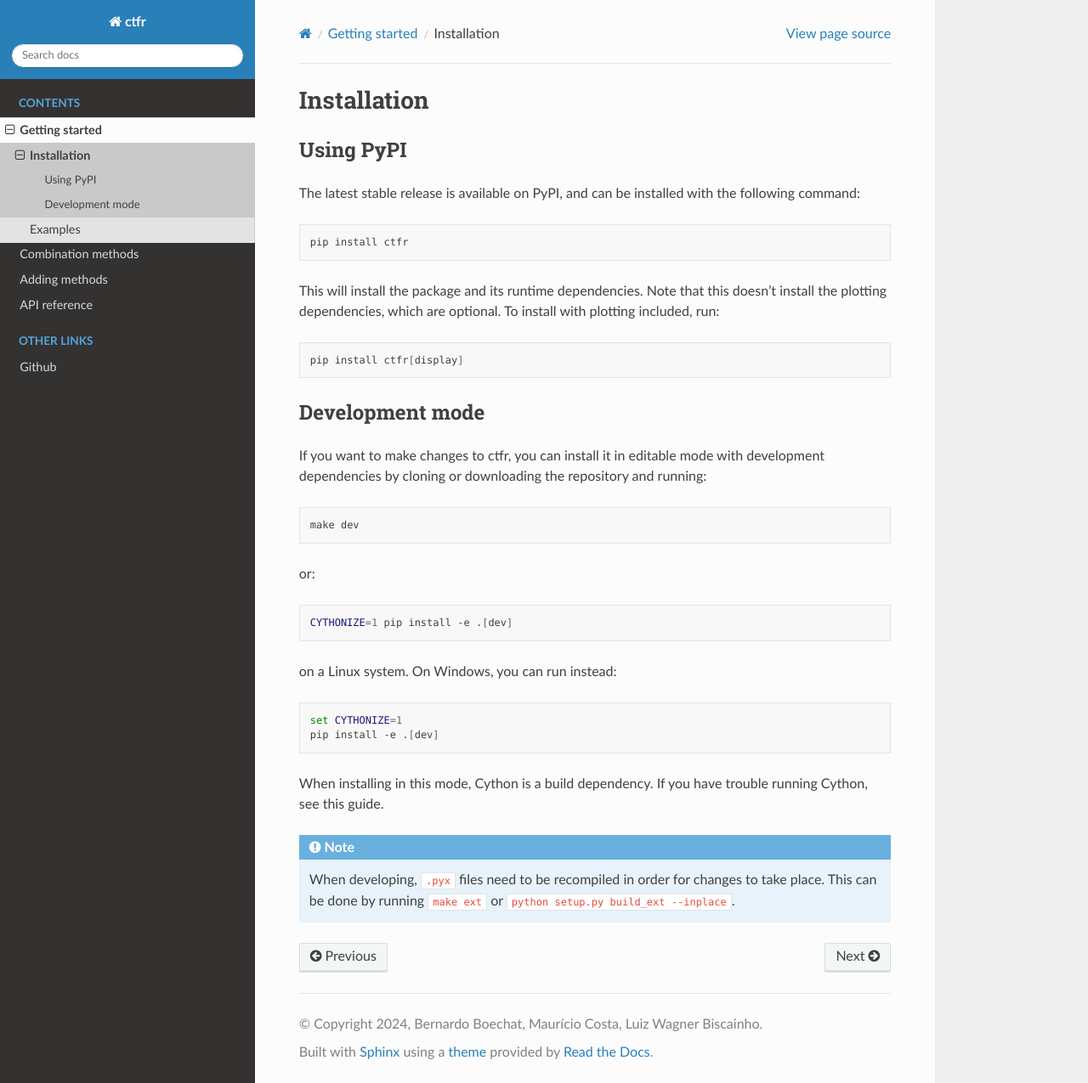
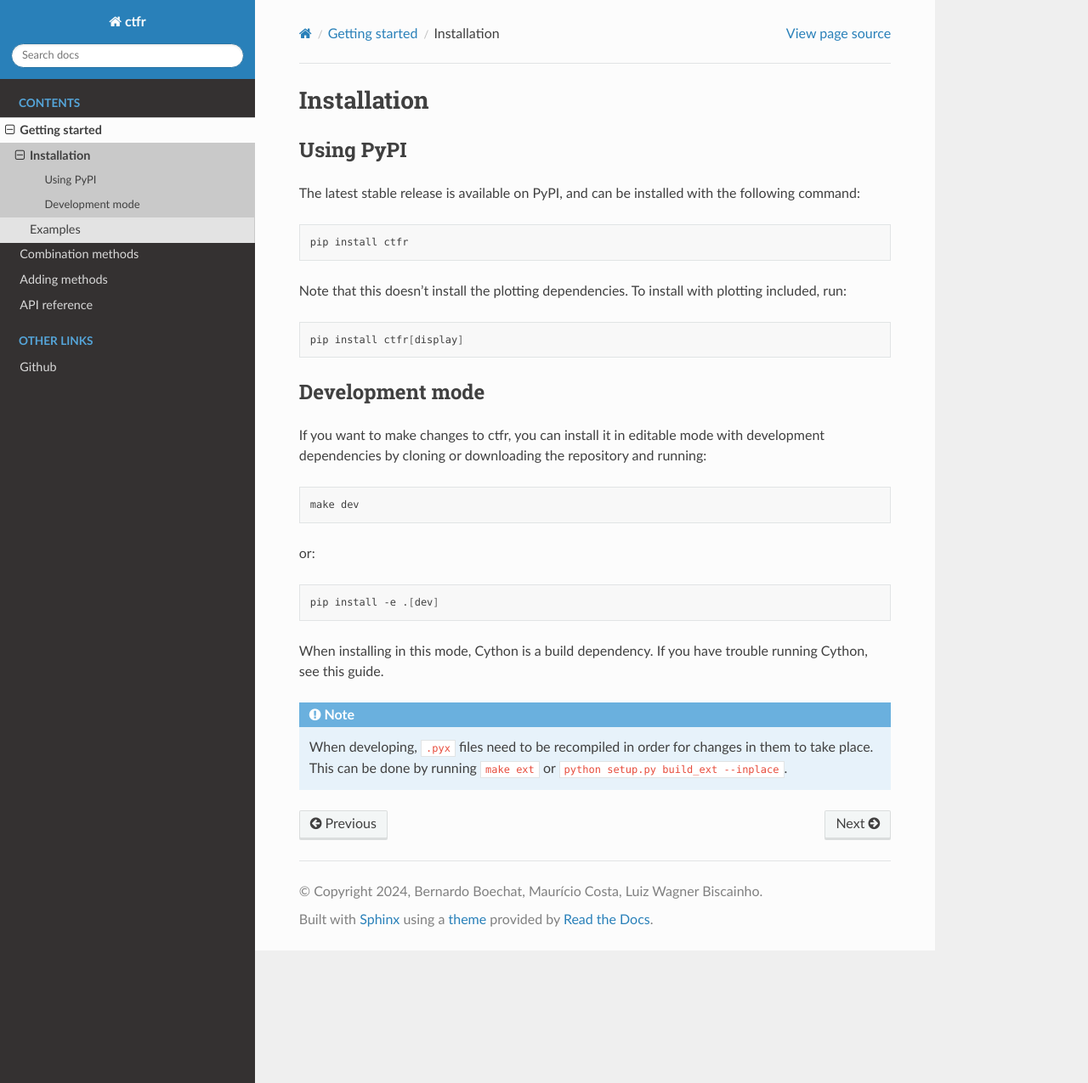
Before and after one commit to b-boechat/ctfr, a Sphinx documentation site: the page built from docs/getting_started/installation.rst, in a window 1280 px wide and 1275 px high. Shown: the whole window at 85% size. Built offline with Sphinx 7.4.7 and the Read the Docs theme 3.1.0, drawn with Linux system fonts in a browser that asks for light colours; formulas are drawn with MathJax 3.

Commit message:
Update installation.rst after the cythonize change.

```diff
--- a/docs/getting_started/installation.rst
+++ b/docs/getting_started/installation.rst
@@ -10,10 +10,9 @@ The latest stable release is available on PyPI, and can be installed with the fo
 
    pip install ctfr
 
-This will install the package and its runtime dependencies. Note that this doesn't install the plotting dependencies, which are optional. To install with plotting included, run::
+Note that this doesn't install the plotting dependencies. To install with plotting included, run::
 
    pip install ctfr[display]
-
 
 .. _development mode:
 
@@ -26,14 +25,9 @@ If you want to make changes to ctfr, you can install it in editable mode with de
 
 or::
 
-   CYTHONIZE=1 pip install -e .[dev]
-
-on a Linux system. On Windows, you can run instead::
-
-   set CYTHONIZE=1
    pip install -e .[dev]
 
 When installing in this mode, Cython is a build dependency. If you have trouble running Cython, see this guide.
 
 .. note::
-   When developing, ``.pyx`` files need to be recompiled in order for changes to take place. This can be done by running ``make ext`` or ``python setup.py build_ext --inplace``.
+   When developing, ``.pyx`` files need to be recompiled in order for changes in them to take place. This can be done by running ``make ext`` or ``python setup.py build_ext --inplace``.
```
